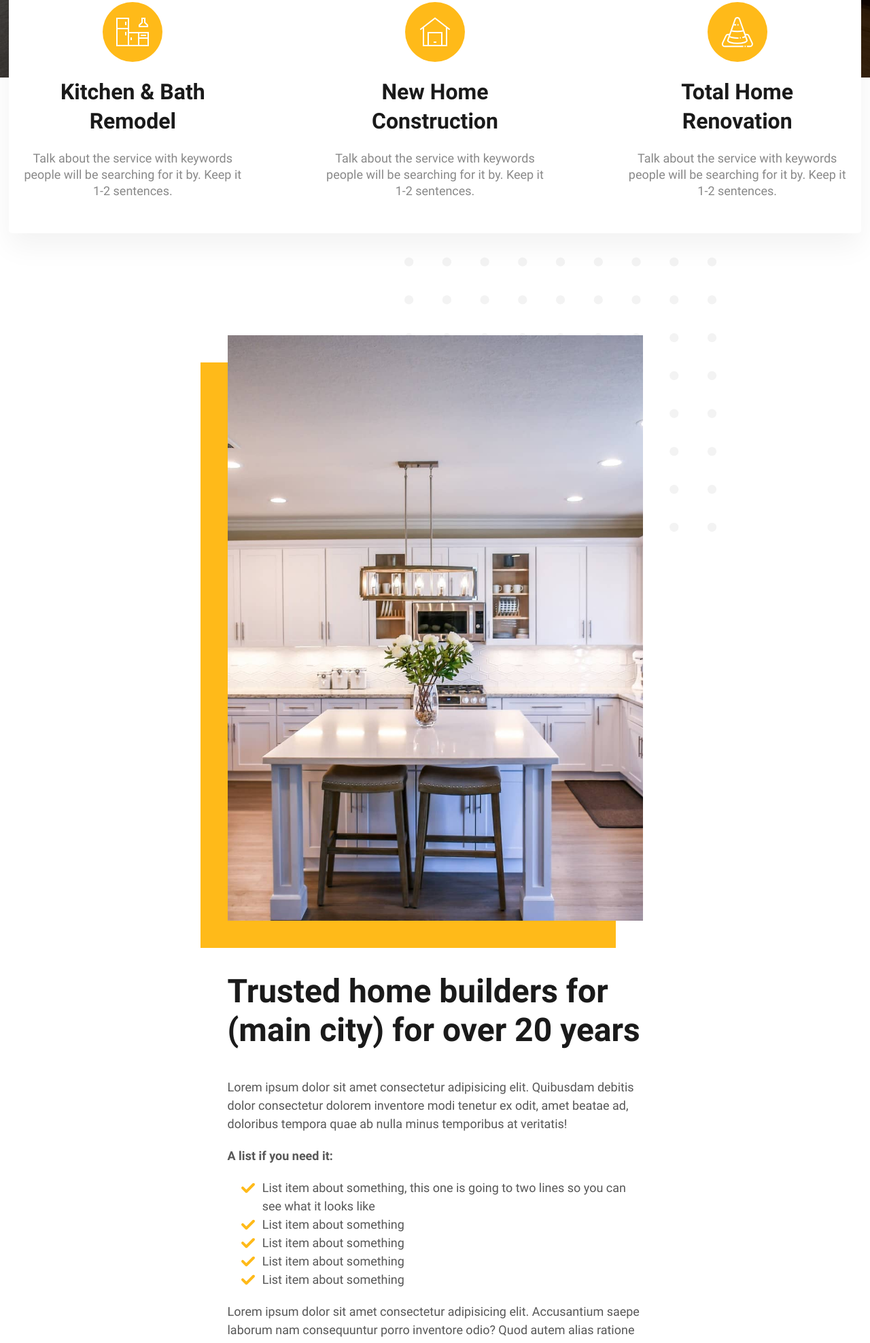
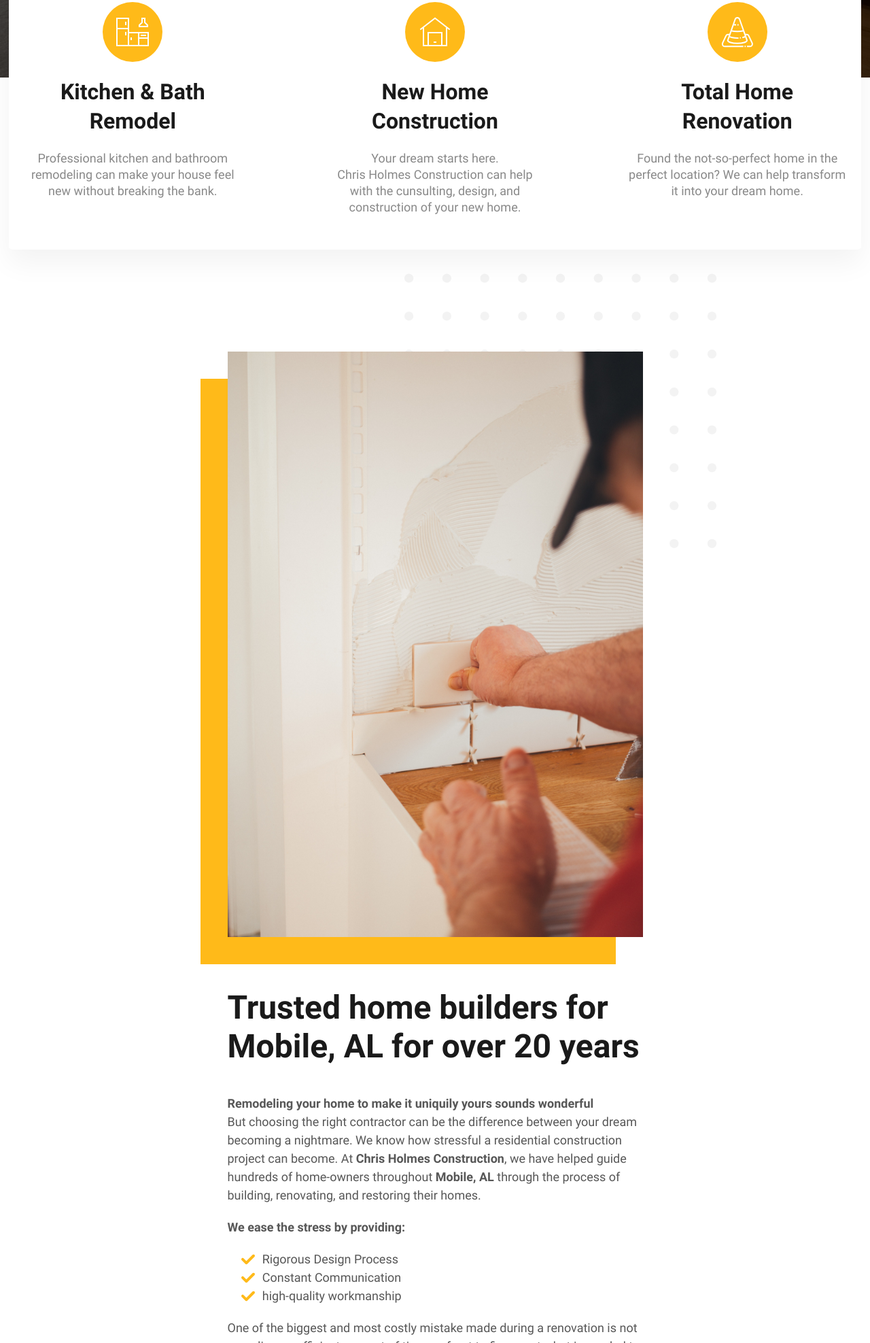
Before and after one commit to kamikazepaco/chrisholmesV1, a website: page index.html in a window 1280 px wide. Shown: the part 825-2800 px from the top of the page at 68% size. Drawn offline with Linux system fonts and the light colour scheme.

Commit message:
working on section 1

```diff
--- a/index.html
+++ b/index.html
@@ -82,8 +82,8 @@
                     <li><a class="active" href="/index.html">Home</a></li>
                     <li><a href="/about.html">About Us</a></li>
                     <li><a href="/projects.html">Projects</a></li>
-                    <li><a href="/reviews.html">Reviews</a></li>
-                    <li><a href="/contact.html">Contact</a></li>
+                    <li><a href="/contact.html">Contact Us</a></li>
+
                 </ul>
             </nav>
 
@@ -139,7 +139,7 @@
                 </picture>
                 <h2>Kitchen & Bath Remodel</h2>
                 <p>
-                    Talk about the service with keywords people will be searching for it by. Keep it 1-2 sentences.
+                    Professional kitchen and bathroom remodeling can make your house feel new without breaking the bank.
                 </p>
             </div>
             <div class="card">
@@ -148,7 +148,7 @@
                 </picture>
                 <h2>New Home Construction</h2>
                 <p>
-                    Talk about the service with keywords people will be searching for it by. Keep it 1-2 sentences.
+                    Your dream starts here. <br> Chris Holmes Construction can help with the cunsulting, design, and construction of your new home.
                 </p>
             </div>
             <div class="card">
@@ -157,7 +157,7 @@
                 </picture>
                 <h2>Total Home Renovation</h2>
                 <p>
-                    Talk about the service with keywords people will be searching for it by. Keep it 1-2 sentences.
+                    Found the not-so-perfect home in the perfect location? We can help transform it into your dream home.
                 </p>
             </div>
         </section>
@@ -169,44 +169,38 @@
         <section id="sidebyside" class="sidebyside">
             <div class="container">
                 <div class="content">
-                    <h2 class="title">Trusted home builders for (main city) for over 20 years</h2>
+                    <h2 class="title">Trusted home builders for Mobile, AL for over 20 years</h2>
                      <p>
-                         Lorem ipsum dolor sit amet consectetur adipisicing elit. Quibusdam debitis dolor consectetur dolorem inventore modi tenetur ex odit, amet beatae ad, doloribus tempora quae ab nulla minus temporibus at veritatis!
+                        <strong>Remodeling your home to make it uniquily yours sounds wonderful</strong> <br>
+                        But choosing the right contractor can be the difference between your dream becoming a nightmare. We know how stressful a residential construction project can become. At <strong>Chris Holmes Construction</strong>, we have helped guide hundreds of home-owners throughout <strong>Mobile, AL</strong> through the process of building, renovating, and restoring their homes.
                      </p>
                      <p>
-                         <strong>A list if you need it:</strong>
+                         <strong>We ease the stress by providing:</strong>
                       </p>
                      <ul>
                         <li>
                             <img aria-hidden="true" loading="lazy" decoding="async" src="/images/check.svg" alt="check mark" width="20" height="20">
-                            <span>List item about something, this one is going to two lines so you can see what it looks like</span>
+                            <span>Rigorous Design Process</span>
                         </li>
                         <li>
                             <img aria-hidden="true" loading="lazy" decoding="async" src="/images/check.svg" alt="check mark" width="20" height="20">
-                            <span>List item about something</span>
+                            <span>Constant Communication</span>
                         </li>
                         <li>
                             <img aria-hidden="true" loading="lazy" decoding="async" src="/images/check.svg" alt="check mark" width="20" height="20">
-                            <span>List item about something</span>
+                            <span>high-quality workmanship</span>
                         </li>
-                        <li>
-                            <img aria-hidden="true" loading="lazy" decoding="async" src="/images/check.svg" alt="check mark" width="20" height="20">
-                            <span>List item about something</span>
-                        </li>
-                        <li>
-                            <img aria-hidden="true" loading="lazy" decoding="async" src="/images/check.svg" alt="check mark" width="20" height="20">
-                            <span>List item about something</span>
-                        </li>
+
                     </ul>
                      <p>
-                         Lorem ipsum dolor sit amet consectetur adipisicing elit. Accusantium saepe laborum nam consequuntur porro inventore odio? Quod autem alias ratione cum reiciendis qui quaerat, sequi voluptatum voluptatibus, iusto itaque sed ullam. Quis, maiores corrupti. Rerum quo laudantium vero magnam tempora!
+                        One of the biggest and most costly mistake made during a renovation is not spending a sufficient amount of time up-front to figure out what is needed to achieve your home dreams. Before a hammer is even looked at, we have neumerous planning sessions where we identiy any potential issues, limitations, and barriers to your project.
                      </p>
                      <a class="button-solid" href="/about.html">More About Us</a>
                 </div>
                 <picture class="image-box">
-                     <source media="(max-width: 600px)" srcset="/images/cabinets2-m.jpg">
-                     <source media="(min-width: 601px)" srcset="/images/cabinets2.jpg">
-                     <img aria-hidden="true" loading="lazy" decoding="async" src="/images/cabinets2.jpg" alt="cabinets" width="400" height="662">
+                     <source media="(max-width: 600px)" srcset="/images/kitchen1.jpg">
+                     <source media="(min-width: 601px)" srcset="/images/kitchen1.jpg">
+                     <img aria-hidden="true" loading="lazy" decoding="async" src="/images/kitchen1.jpg" alt="cabinets" width="400" height="662">
                  </picture>
             </div>
        </section>
@@ -287,7 +281,7 @@
     <footer id="footer">
         <div class="container">
             <div class="left-section">
-                <a class="logo" href="/index.html"><img loading="lazy" decoding="async" src="/images/logo-light.png" alt="logo" width="264" height="78"></a>
+                <a class="logo" href="/index.html"><img loading="lazy" decoding="async" src="/images/logo_ch.png" alt="logo" width="264" height="78"></a>
                 <p>
                     Extra content if you need it, if not you can delete this whole p tag. I usually do.
                 </p>
@@ -311,7 +305,7 @@
                     </ul>
                     <ul>
                         <li><h2>Contact</h2></li>
-                        <li><a href="/contact.html">First Address Line<br>Denver CO 80206</a></li>
+                        <li><a href="/contact.html">First Address Line<br>Mobile Al 366XX</a></li>
                         <li><a href="tel:555-779-4407">T: (555) 779-4407</a></li>
                         <li><a href="mailto:email@email.com">Click to Email</a></li>
                     </ul>
@@ -321,8 +315,8 @@
 
         <div class="credit">
             <span>Designed and Hand Coded by</span>
-            <a href="" target="_blank" rel="noopener">Your Company Name</a>
-            <span class="copyright"> Copyright 2021 - Present</span></div>
+            <a href="" target="_blank" rel="noopener">Alexander Harris</a>
+            <span class="copyright"> Copyright 2022 - Present</span></div>
     </footer>
 
 
```
Also changed, not shown: images/gallery1.jpg (added), images/kitchen1.jpg (added).
